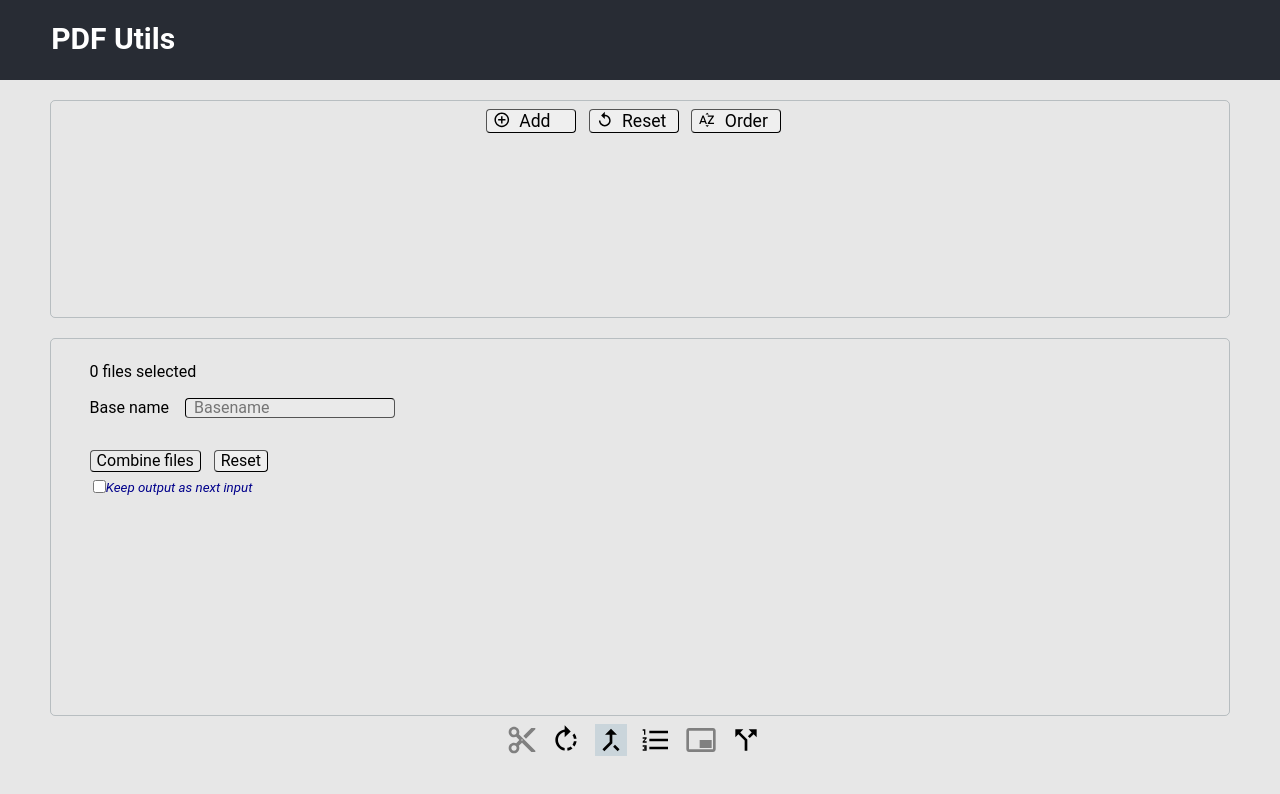
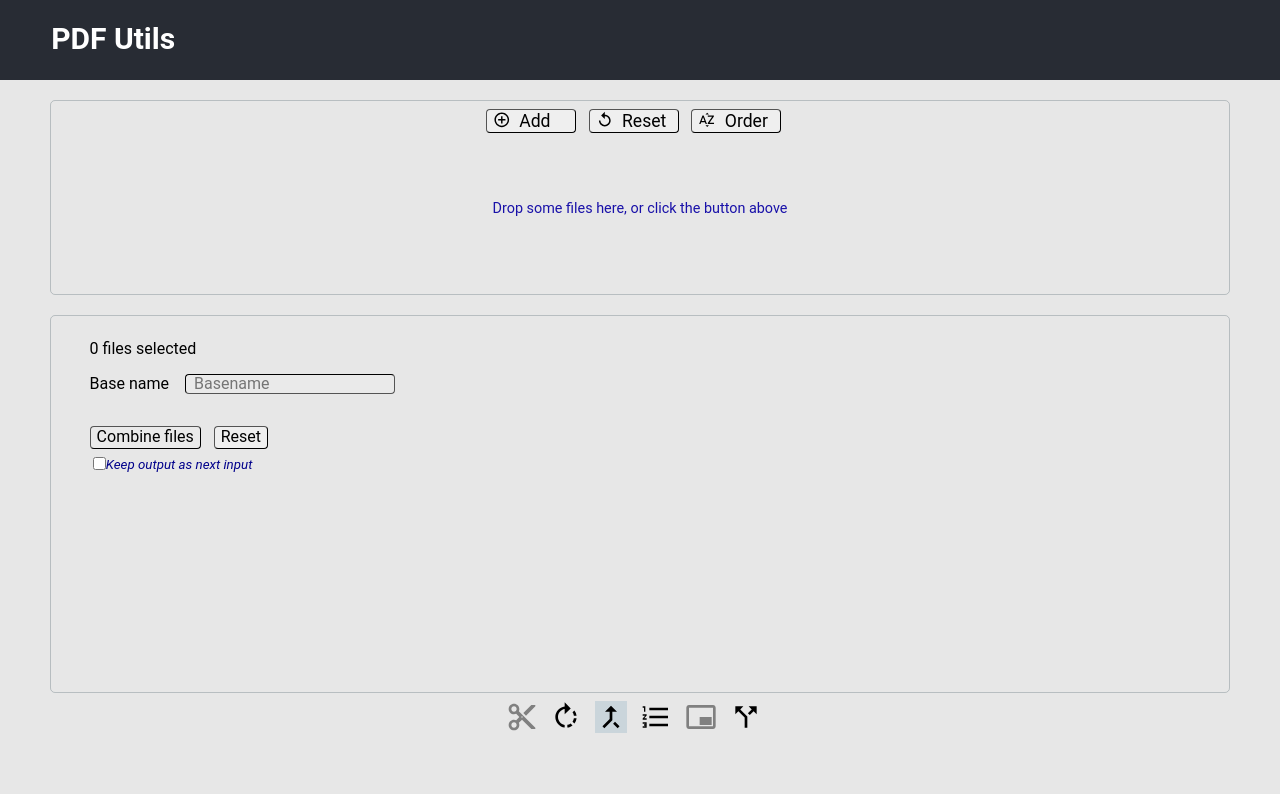
Before and after one commit to c1b3rt00lk1t/pdf-poc, a React (Vite) app: page / in a window 1280 px wide. Shown: the top 794 px of the page. Built offline with nearby package versions, Linux system fonts and the light colour scheme.

Commit message:
Add some instructions

```diff
--- a/src/components/FileSelection.module.css
+++ b/src/components/FileSelection.module.css
@@ -80,3 +80,16 @@
     min-width: 100px;
   }
 }
+
+.instruction {
+  height: 10vh;
+  line-height: 10vh;
+  margin: auto;
+  font-size: 0.9rem;
+  text-align: center;
+  color: rgb(25 17 169);
+  /* prevent select*/
+  -webkit-user-select: none; /* Safari */
+  -ms-user-select: none; /* IE 10 and IE 11 */
+  user-select: none; /* Standard syntax */
+}
--- a/src/components/FileSelection.tsx
+++ b/src/components/FileSelection.tsx
@@ -108,6 +108,7 @@ const FileSelection = ({
           </Tooltip>
         )}
       </div>
+      {files.length ? (
         <FileList
           files={files}
           setFiles={setFiles}
@@ -116,6 +117,11 @@ const FileSelection = ({
           showList={action === "combine"}
           isMobile={isMobile}
         />
+      ) : (
+        <p className={styles.instruction}>
+          {`Drop some file${plural} here, or click the button above`}
+        </p>
+      )}
     </div>
   );
 };
```
Lines whose indentation alone changed are shown as unchanged.
